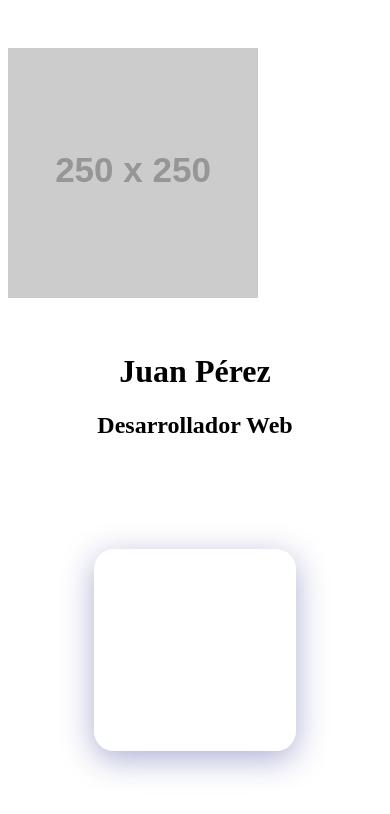
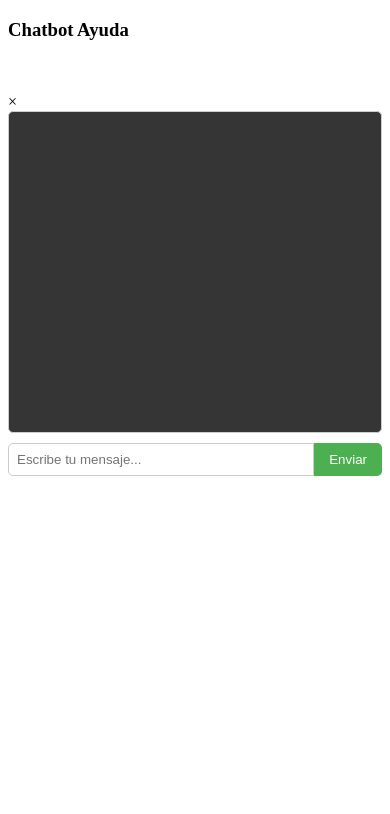
Before and after one commit to Somax711/glass-chatbot-vercel, a plain HTML site: page public/index.html in a window 390 px wide. Drawn offline with Linux system fonts and the light colour scheme; placeholder pictures from the web are drawn by us.

Commit message:
chat-bot gpt

```diff
--- a/public/index.html
+++ b/public/index.html
@@ -5,84 +5,6 @@
   <meta name="viewport" content="width=device-width, initial-scale=1" />
   <title>Glass Card + ChatGPT en Vercel</title>
   <style>
-    .chat-section {
-      display: flex;
-      flex-wrap: wrap;
-      justify-content: center;
-      gap: 20px;
-    }
-
-    .chat-card {
-      width: 200px;
-      height: 200px;
-      background: rgba(255, 255, 255, 0.1);
-      border-radius: 20px;
-      box-shadow: 0 8px 32px 0 rgba(31, 38, 135, 0.37);
-      backdrop-filter: blur(10px);
-      -webkit-backdrop-filter: blur(10px);
-      border: 1px solid rgba(255, 255, 255, 0.18);
-      color: white;
-      display: flex;
-      flex-direction: column;
-      align-items: center;
-      justify-content: center;
-      text-align: center;
-      cursor: pointer;
-      transition: transform 0.2s ease;
-    }
-
-    .chat-card:hover {
-      transform: scale(1.05);
-    }
-
-    .chat-card h3 {
-      margin-bottom: 10px;
-      font-size: 1.2rem;
-    }
-
-    .modal {
-      display: none;
-      position: fixed;
-      z-index: 999;
-      left: 0;
-      top: 0;
-      width: 100%;
-      height: 100%;
-      background: rgba(0,0,0,0.5);
-      justify-content: center;
-      align-items: center;
-    }
-
-    .modal-content {
-      background: white;
-      padding: 20px;
-      border-radius: 10px;
-      max-width: 400px;
-      width: 100%;
-    }
-
-    .close-btn {
-      float: right;
-      font-size: 20px;
-      cursor: pointer;
-      color: red;
-    }
-
-    @media (max-width: 768px) {
-      .card {
-        flex-direction: column;
-        height: auto;
-      }
-
-      .photo-section {
-        padding: 40px 0 10px;
-      }
-
-      .info-section {
-        padding: 20px;
-        text-align: center;
-      }
-    }
     /*chattbo dentro de modal*/
     .chat-box {
   flex: 1;
@@ -94,7 +16,7 @@
   overflow-y: auto;
   height: 300px;
   margin-bottom: 10px;
-  background: #f4f4f4;
+  background: #363535;
 }
 
 .chat-input {
@@ -133,18 +55,7 @@
 }
 
 
- .robot-image-container{
-  display: flex;
-  justify-content: center;
- }
 
-.robot-image {
-  margin-top: 20px;
-  width: 200px;
-  height: auto;
-  cursor: pointer;
-  transition: transform 0.3s ease;
-}
 
 /* Estilos para el asistente de chat */
 .contacto {
@@ -247,23 +158,12 @@ p{
     bottom: 100px;
     right: 10px;
   }
+}
   </style>
 </head>
 <body>
-
-  <div class="card">
-    <div class="photo-section">
-      <img src="https://via.placeholder.com/250" alt="Foto de perfil" />
-    </div>
-    <div class="info-section">
-      <h1>Juan Pérez</h1>
-      <h2>Desarrollador Web</h2>
-      <p>Soy un desarrollador web apasionado por crear soluciones eficientes y atractivas. Me especializo en HTML, CSS, JavaScript y frameworks modernos.</p>
-    </div>
-  </div>
-
   <div class="chat-section">
-    <div class="chat-card" onclick="openModal('chat1')">
+    <div class="chat-card" onclick="openModal('chat2')">
       <h3>Chatbot Ayuda</h3>
       <p>Asistente para resolver dudas comunes.</p>
     </div>
@@ -271,7 +171,7 @@ p{
 
   <div id="chat1" class="modal">
     <div class="modal-content">
-      <span class="close-btn" onclick="closeModal('chat1')">&times;</span>
+      <span class="close-btn" onclick="closeModal('chat2')">&times;</span>
       <div class="chat-box" id="chat-box"></div>
       <div class="chat-input">
         <input type="text" id="user-input" placeholder="Escribe tu mensaje..." />
```
